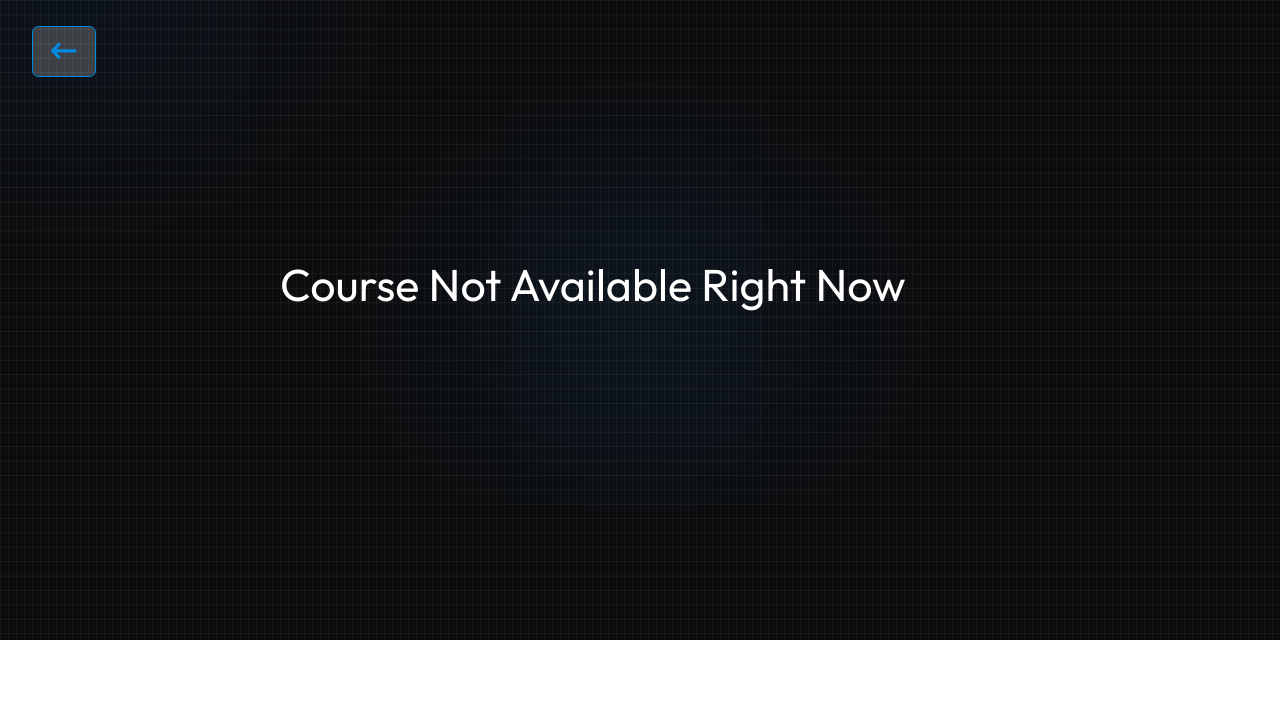
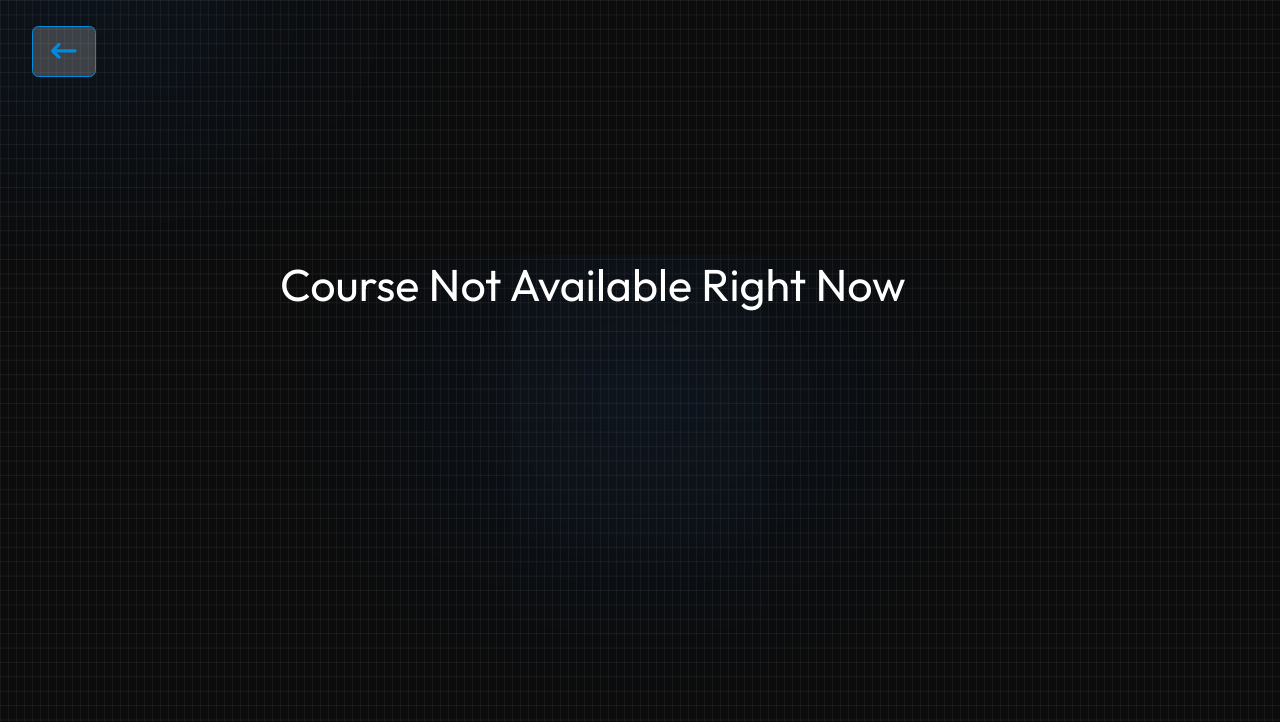
Before and after one commit to emonshikder007/mass-english, a React (Vite) app in the folder mass_english/: page /courses in a window 1280 px wide. Shown: the top 722 px of the page. Built offline with nearby package versions, Linux system fonts and the light colour scheme; a web font is replaced by a local one.

Commit message:
initial commit

```diff
--- a/mass_english/src/pages/Courses/Courses.css
+++ b/mass_english/src/pages/Courses/Courses.css
@@ -2,7 +2,7 @@
 
 .courses-container {
 
-   min-height: 100vh;
+   min-height: 125vh;
 
    background: #0c0c0c;
 
```
